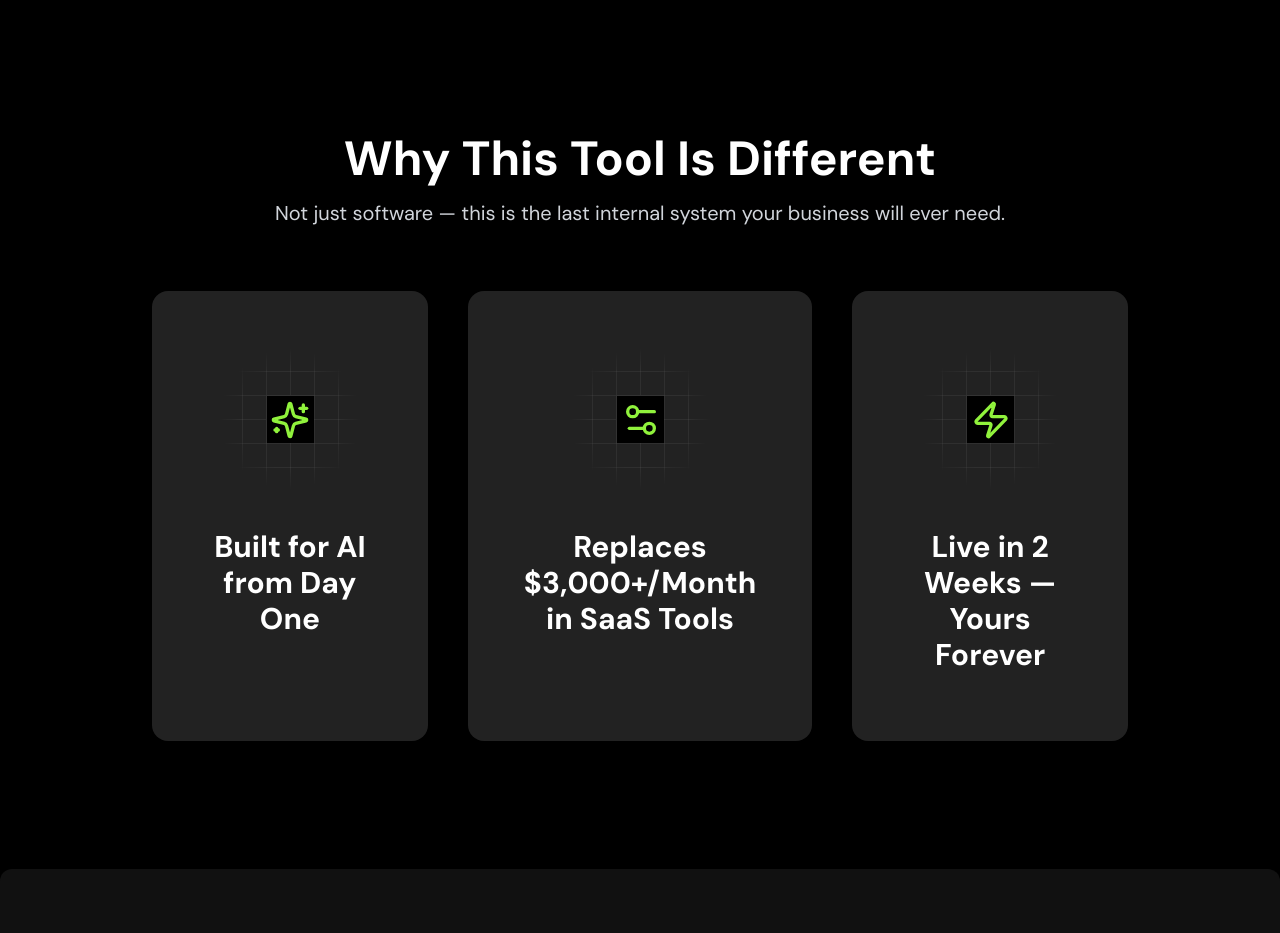
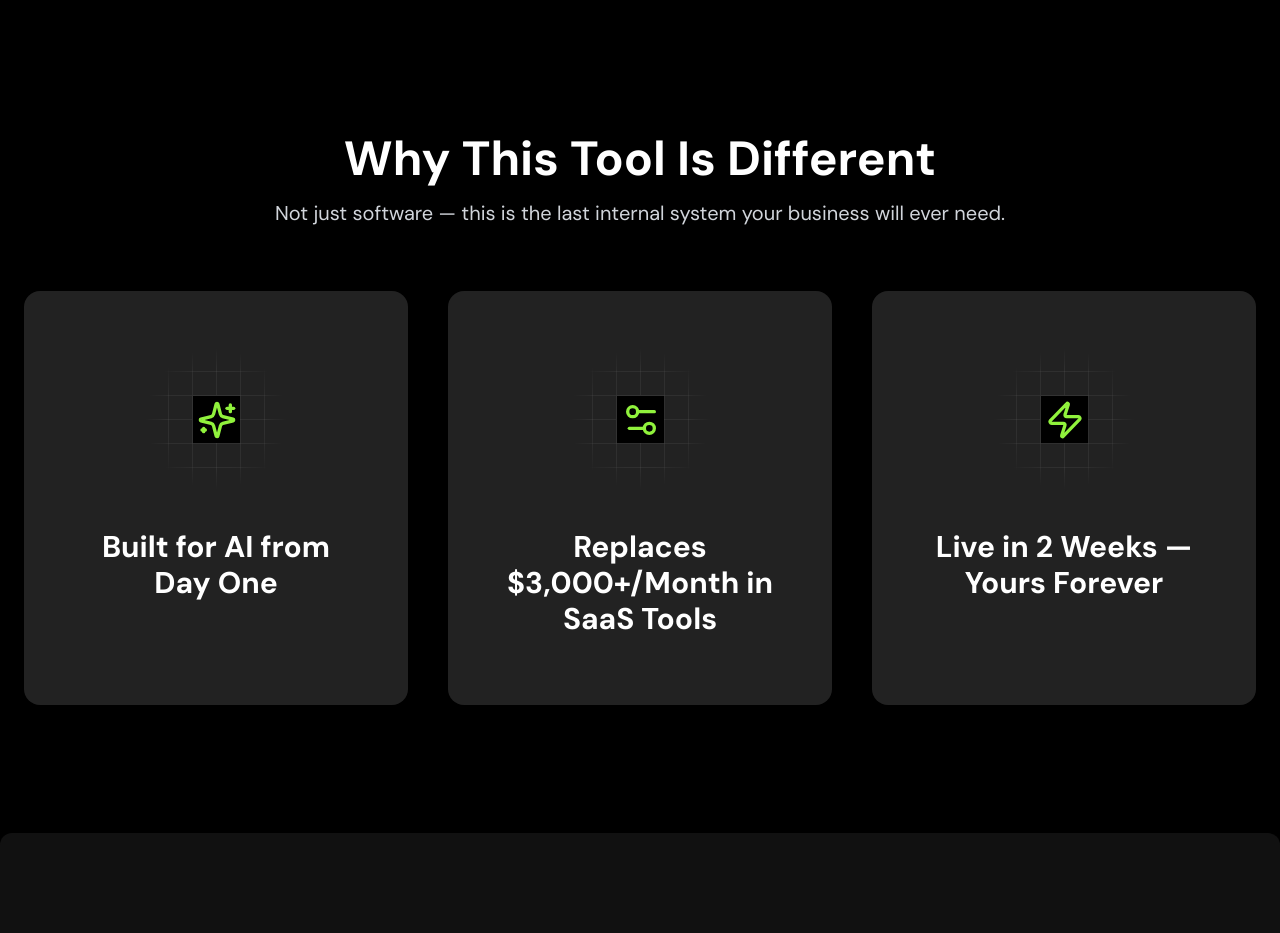
Before and after one commit to adamfromAPGsoftware/apg-lander, a React (Vite) app: page / in a window 1280 px wide. Shown: the part 7780-8713 px from the top of the page. Built offline with nearby package versions, Linux system fonts and the light colour scheme.

Commit message:
Fix WhyDifferent section to ensure all cards have perfectly equal width and height

```diff
--- a/src/components/WhyDifferent.tsx
+++ b/src/components/WhyDifferent.tsx
@@ -5,13 +5,13 @@ import { ReactNode } from 'react'
 function WhyDifferent() {
     return (
         <section className="py-16 md:py-32">
-            <div className="@container mx-auto max-w-5xl px-6">
+            <div className="@container mx-auto px-6">
                 <div className="text-center">
                     <h2 className="text-5xl font-bold mb-4">Why This Tool Is Different</h2>
                     <p className="mt-4 text-xl text-gray-300">Not just software — this is the last internal system your business will ever need.</p>
                 </div>
-                <div className="mx-auto mt-8 flex flex-col md:flex-row gap-10 md:mt-16 max-w-5xl justify-center items-stretch">
-                    <Card className="flex-1 group border-0 bg-[#222] shadow-none flex flex-col items-center rounded-2xl p-8">
+                <div className="mx-auto mt-8 flex flex-col md:flex-row w-full gap-10 md:mt-16 justify-center items-stretch">
+                    <Card className="flex-1 basis-0 min-h-[320px] flex flex-col items-center border-0 bg-[#222] shadow-none rounded-2xl p-8">
                         <CardHeader className="pb-3 flex flex-col items-center">
                             <div className="mb-8">
                                 <CardDecorator>
@@ -22,7 +22,7 @@ function WhyDifferent() {
                         </CardHeader>
                         <CardContent />
                     </Card>
-                    <Card className="flex-1 group border-0 bg-[#222] shadow-none flex flex-col items-center rounded-2xl p-8">
+                    <Card className="flex-1 basis-0 min-h-[320px] flex flex-col items-center border-0 bg-[#222] shadow-none rounded-2xl p-8">
                         <CardHeader className="pb-3 flex flex-col items-center">
                             <div className="mb-8">
                                 <CardDecorator>
@@ -33,7 +33,7 @@ function WhyDifferent() {
                         </CardHeader>
                         <CardContent />
                     </Card>
-                    <Card className="flex-1 group border-0 bg-[#222] shadow-none flex flex-col items-center rounded-2xl p-8">
+                    <Card className="flex-1 basis-0 min-h-[320px] flex flex-col items-center border-0 bg-[#222] shadow-none rounded-2xl p-8">
                         <CardHeader className="pb-3 flex flex-col items-center">
                             <div className="mb-8">
                                 <CardDecorator>
```
